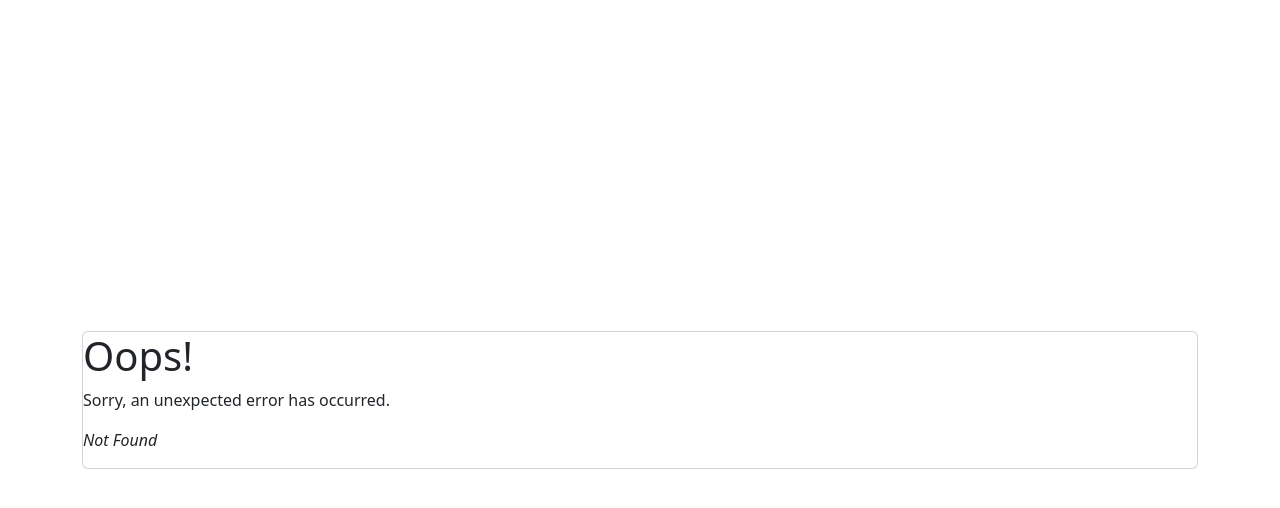
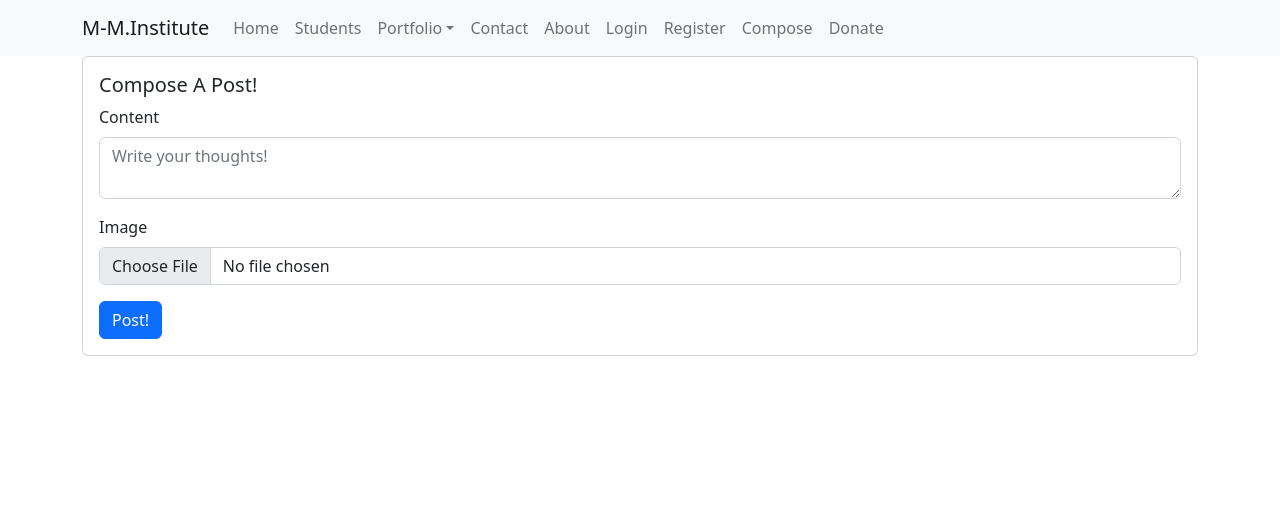
Before and after one commit to the-neighbor/M-M.Institute.2023, a React (Create React App) app: page /compose in a window 1280 px wide. Before the commit this address had no page. Shown: the top 508 px of the page. Built offline with nearby package versions, Linux system fonts and the light colour scheme.

Commit message:
set up profile data fetch

```diff
--- a/src/App.js
+++ b/src/App.js
@@ -1,6 +1,5 @@
 import logo from './logo.svg';
 import './App.css';
-import 'bootstrap/dist/css/bootstrap.min.css';
 import Home from './Home';
 
 
--- a/src/Header.js
+++ b/src/Header.js
@@ -13,13 +13,19 @@ function Header() {
           <Nav className="me-auto">
             <Nav.Link href="/">Home</Nav.Link>
             <Nav.Link href="/students">Students</Nav.Link>
-            <NavDropdown title="Dropdown" id="basic-nav-dropdown">
+            <NavDropdown title="Portfolio" id="basic-nav-dropdown">
               <NavDropdown.Item href="#action/3.1">Action</NavDropdown.Item>
               <NavDropdown.Item href="#action/3.2">Another action</NavDropdown.Item>
               <NavDropdown.Item href="#action/3.3">Something</NavDropdown.Item>
               <NavDropdown.Divider />
               <NavDropdown.Item href="#action/3.4">Separated link</NavDropdown.Item>
             </NavDropdown>
+            <Nav.Link href="/contact">Contact</Nav.Link>
+            <Nav.Link href="/about">About</Nav.Link>
+            <Nav.Link href="/login">Login</Nav.Link>
+            <Nav.Link href="/register">Register</Nav.Link>
+            <Nav.Link href="/compose">Compose</Nav.Link>
+            <Nav.Link href="/donate">Donate</Nav.Link>
           </Nav>
         </Navbar.Collapse>
       </Container>
--- /dev/null
+++ b/src/components/compose.jsx
@@ -0,0 +1,27 @@
+import Card from "react-bootstrap/Card";
+import { Container, Form, Button } from "react-bootstrap";
+
+function Compose(props) {
+  return (
+    <Card>
+      <Card.Body>
+        <Card.Title>Compose A Post!</Card.Title>
+        <Form>
+          <Form.Group className="mb-3" controlId="formContent">
+            <Form.Label>Content</Form.Label>
+            <Form.Control className="composeContent" as="textarea" placeholder="Write your thoughts!" />
+          </Form.Group>
+
+          <Form.Group className="mb-3" controlId="formImage">
+            <Form.Label>Image</Form.Label>
+            <Form.Control type="file"/>
+          </Form.Group>
+          <Button variant="primary" type="submit">
+            Post!
+          </Button>
+        </Form>
+      </Card.Body>
+    </Card>
+  );
+}
+export default Compose;
--- a/src/index.css
+++ b/src/index.css
@@ -35,3 +35,7 @@ code {
   width: 60%;
   height: auto;
 }
+
+/* Post Page Styling */
+
+/* Compose Page Styling */
--- a/src/index.js
+++ b/src/index.js
@@ -13,6 +13,7 @@ import Root from "./routes/root";
 import PostPage from "./routes/post"
 import ProfilePage from "./routes/profile"
 import ErrorPage from "./routes/error-page";
+import ComposePage from './routes/compose';
 const router = createBrowserRouter([
   {
     path: "/",
@@ -25,6 +26,10 @@ const router = createBrowserRouter([
     {
       path: "/profile/:userName",
       element: <ProfilePage />,
+    },
+    {
+      path: "/compose",
+      element: <ComposePage />,
     }]
   },
 ]);
--- /dev/null
+++ b/src/routes/compose.jsx
@@ -0,0 +1,10 @@
+import Compose from '../components/compose';
+import { Container } from 'react-bootstrap';
+
+export default function ComposePage (props) {
+    return (
+        <Container className="compose-page">
+            <Compose />
+        </Container>
+    );
+}
--- a/src/routes/profile.jsx
+++ b/src/routes/profile.jsx
@@ -1,14 +1,33 @@
+import { useEffect, useState } from 'react';
 import { Col, Row, Container } from 'react-bootstrap';
 import Post from '../components/post'
 import Profile from '../components/profile'
+import {useParams} from 'react-router-dom';
 
 export default function ProfilePage (props) {
+    const [status, setStatus] = useState("")
+    const [userData, setUserData] = useState({});
+
+    const api_url= "http://localhost:3001"
+    let { userName } = useParams();
+
+    useEffect(() => {
+        async function fetchData() {
+            setStatus('Loading');
+            var data = await fetch(`${api_url}/users/${userName}`)
+            var json = await data.json()
+            console.log(json);
+            setUserData(json);
+        }
+        fetchData();
+    })
+
     props = {
         displayName: "This is a test post",
-        userName: "testuser",
+        userName: userData.username,
         headerImg: "https://picsum.photos/500/300",
         profileImg: "https://picsum.photos/200/200",
-        bio: "test body"
+        bio: userData.profile.bio
     }
     const posts = [{
             title: "This is a test post",
```
Also changed, not shown: src/routes/student-body.jsx (added), 2 other files (tests, documents, lock files or other folders).
